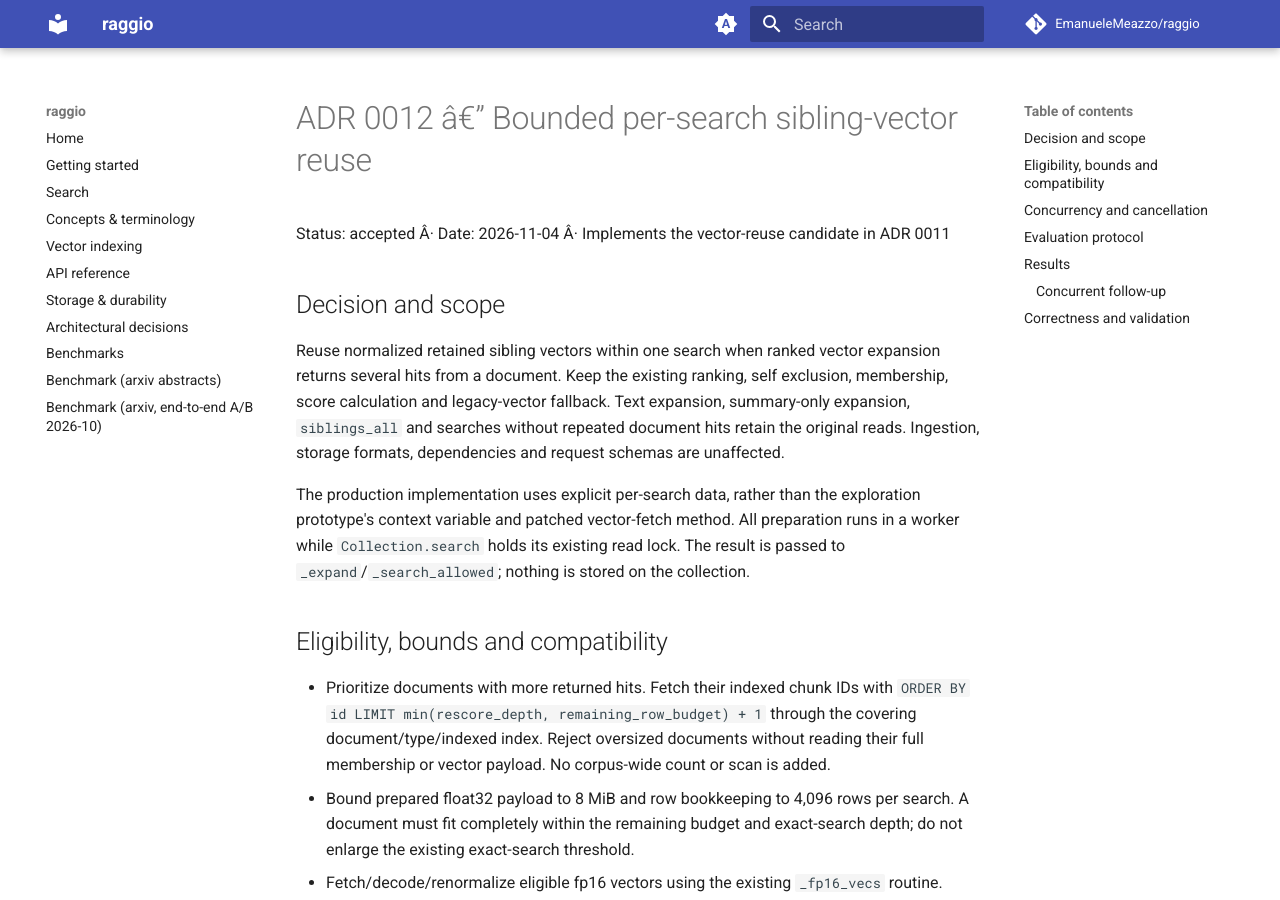
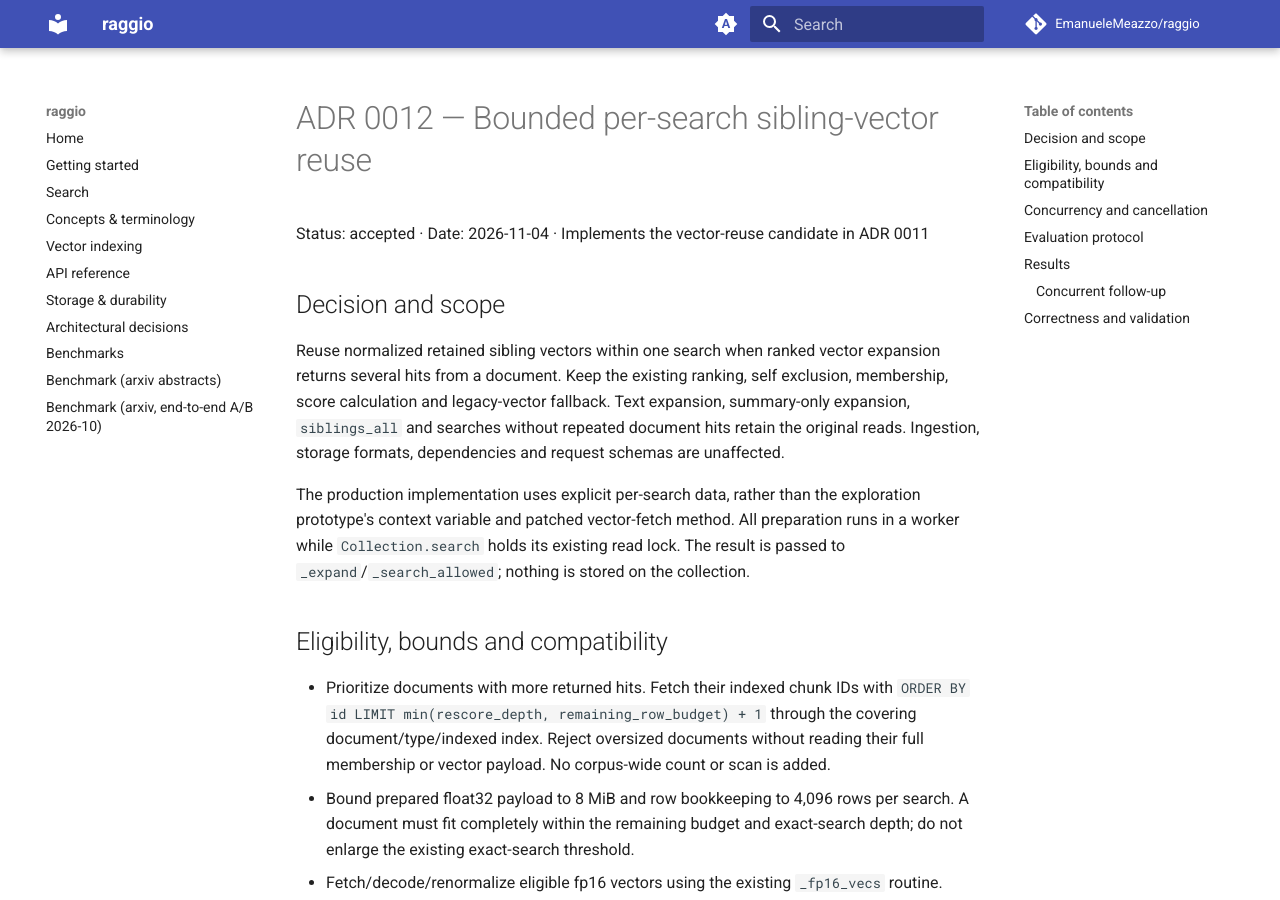
Before and after one commit to EmanueleMeazzo/raggio, an MkDocs documentation site: the page built from docs/adr/0012-per-search-sibling-vector-reuse.md, in a window 1280 px wide and 900 px high. Built offline with MkDocs 1.6.1 and Material for MkDocs 9.7.7, drawn with Linux system fonts in a browser that asks for light colours; comment, search, counter and statistics services are not loaded.

```diff
--- a/docs/adr/0012-per-search-sibling-vector-reuse.md
+++ b/docs/adr/0012-per-search-sibling-vector-reuse.md
@@ -1,6 +1,6 @@
-# ADR 0012 â€” Bounded per-search sibling-vector reuse
+# ADR 0012 — Bounded per-search sibling-vector reuse
 
-Status: accepted Â· Date: 2026-11-04 Â· Implements the vector-reuse candidate in ADR 0011
+Status: accepted · Date: 2026-11-04 · Implements the vector-reuse candidate in ADR 0011
 
 ## Decision and scope
 
```
